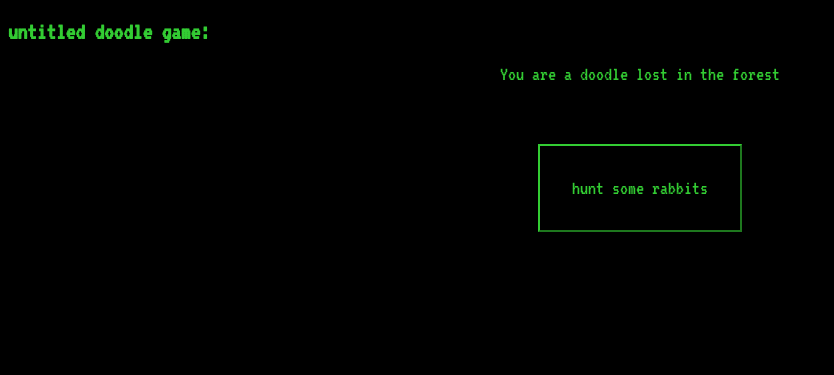
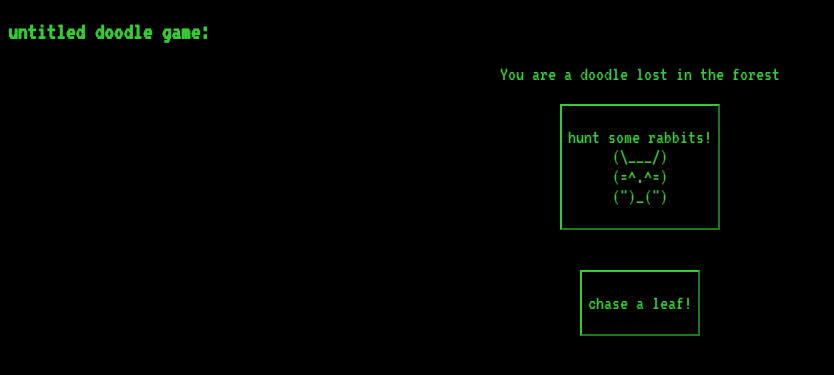
Before and after one commit to Exochos/doodlegame, a Django app: page / in a window 1280 px wide. Shown: the top 375 px of the page, without its empty margins (0-834 px from the left). Run offline with Django 3.2, Linux system fonts and the light colour scheme.

Commit message:
added initial buttons and scripts

```diff
--- a/game/templates/base.html
+++ b/game/templates/base.html
@@ -6,9 +6,12 @@ var counter = 0;
 function feed()
 {
  counter = counter + 1;
- document.getElementById("hunt").inerHTML = counter;
-
-}
+ document.getElementById("hunt").inerHTML += counter;
+ var x = document.getElementById('hunt');
+if (x.style.display == 'none'){
+	x.style.display = 'block';}
+else {
+	x.style.display ='none';}}
 </script>
 <style>
 body
@@ -24,7 +27,7 @@ h2
 .a1
 {
 	text-align: center;
-	padding: 70px, 0;
+	padding: 2px, 2px;
 	font-size: 20px;
 	font-family: 'VT323', monospace;
 
@@ -37,9 +40,10 @@ h2
 	color: rgb(51,204,51);
 	text-align: center;
 	font-size: 20px;
-	margin: 60px 10px;
-	padding: 32px 32px;
+	margin: 20px 20px;
+	padding: 2px, 2px;
 	font-family: 'VT323', monospace;
+	lineHeight: 3px;
 }
 </style>
 
--- a/game/templates/game/index.html
+++ b/game/templates/game/index.html
@@ -5,7 +5,17 @@
  You are a doodle lost in the forest
 </div>
 <div class='a1'>
-<button type="button" class="button" onclick="feed()" id="hunt">hunt some rabbits </button>
+    <button type="button" class="button" onclick="feed()" id="hunt">
+    <p>hunt some rabbits!<br>
+        (\___/)<br>
+        (=^.^=)<br>
+        (")_(")<br>
+    </button>
+</div>
+<div class='a1'>
+    <button type="button" class="button" onclick="feed()" id="hunt2">
+    <p>chase a leaf!</p>
+    </button>
 </div>
 
 
```
